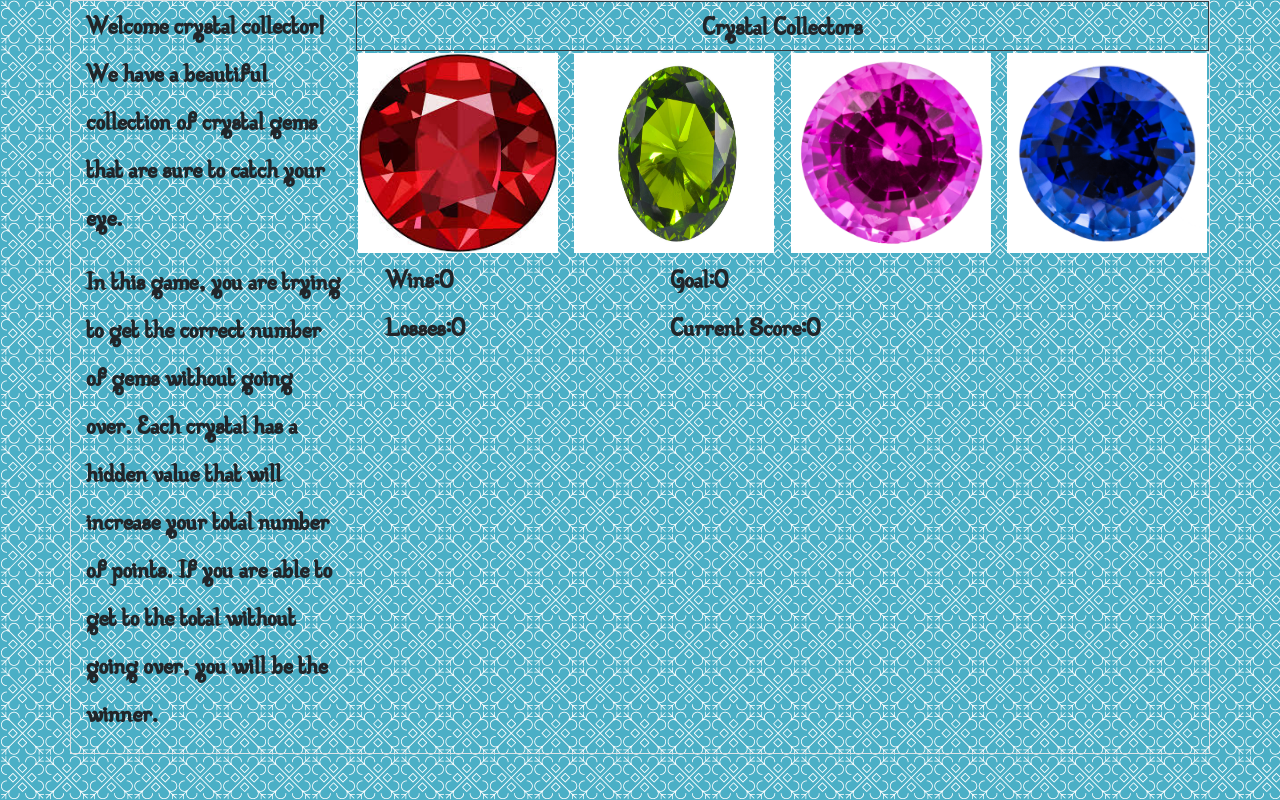
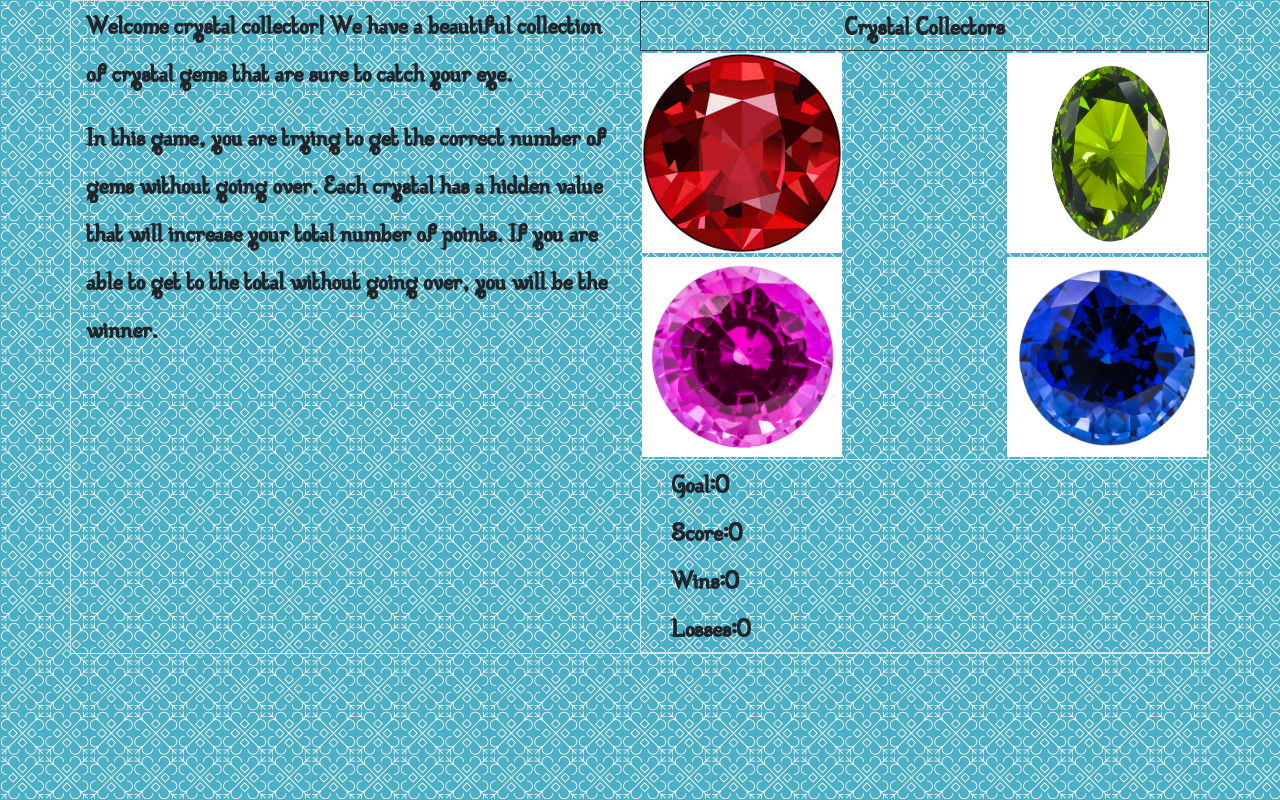
Before and after one commit to rsuttles58/Crystal-Collector, a plain HTML site: page index.html in a window 1280 px wide. Drawn offline with nearby package versions, Linux system fonts and the light colour scheme.

Commit message:
Updated js onclicks to jquery, rearranged html elements.

```diff
--- a/assets/javascript/game.js
+++ b/assets/javascript/game.js
@@ -1,13 +1,3 @@
-
-//******Functions********//
-function gemNumberGen() {
-    redGem = Math.floor(Math.random * 12);
-    greenGem = Math.floor(Math.random * 12);
-    purpleGem = Math.floor(Math.random * 12);
-    blueGem = Math.floor(Math.random * 12);
-    totalGoal = Math.floor(Math.random * 101 + 19);
-}
-
 $(document).ready(function () {
     //******Variables********//
     //Define base variables.  Goal, Current Score, wins, losses, and the four crystals.
@@ -15,13 +5,13 @@ $(document).ready(function () {
     var score = 0;
     var wins = 0;
     var losses = 0;
-    var redGem = 0;
-    var greenGem = 0;
-    var purpleGem = 0;
-    var blueGem = 0;
+    var redGem = Math.floor(Math.random * 12);
+    var greenGem = Math.floor(Math.random * 12);
+    var purpleGem = Math.floor(Math.random * 12);
+    var blueGem = Math.floor(Math.random * 12);
 
-    Math.floor()
-    Math.random()
+    Math.floor();
+    Math.random();
     //call gemNumberGen which is used to call and set the values of the four crystals and the goal.  This does not appear to be working.
     gemNumberGen();
 
@@ -35,18 +25,35 @@ $(document).ready(function () {
     $("#red").click(function () {
         redGem = parseInt(redGem);
         score = score + redGem;
+        $("#currentScore").text(score);
+        console.log(redGem);
     })
     $("#green").click(function () {
         greenGem = parseInt(greenGem);
         score = score + greenGem;
+        $("#currentScore").text(score);
+        console.log(redGem);
     })
     $("#purple").click(function () {
         purpleGem = parseInt(purpleGem);
         score = score + purpleGem;
+        $("#currentScore").text(score);
+        console.log(redGem);
     })
     $("#blue").click(function () {
         blueGem = parseInt(blueGem);
         score = score + blueGem;
+        $("#currentScore").text(score);
+        console.log(redGem);
     })
 
 })
+
+//******Functions********//
+function gemNumberGen() {
+    redGem = Math.floor(Math.random * 12);
+    greenGem = Math.floor(Math.random * 12);
+    purpleGem = Math.floor(Math.random * 12);
+    blueGem = Math.floor(Math.random * 12);
+    totalGoal = Math.floor(Math.random * 101 + 19);
+}
--- a/index.html
+++ b/index.html
@@ -17,31 +17,28 @@
 <body>
     <div class="container">
         <div class="row border">
-            <div class="instructions col-3">
+            <div class="instructions col-6">
                 <p>Welcome crystal collector! We have a beautiful collection of crystal gems that are sure to catch your
                     eye.</p>
                 <p>In this game, you are trying to get the correct number of gems <b>without</b> going over. Each
                     crystal has a hidden value that will increase your total number of points. If you are able to get to
                     the total without going over, you will be the winner.</p>
-
-
             </div>
-            <div class="title col-9">
+            <div class="title col-6">
                 <div class="title row border border-dark justify-content-center" text-center>Crystal Collectors</div>
-                <div class="crystals row justify-content-between d-flex align-items-center">
+                <div class="crystals row justify-content-between d-flex flex-wrap align-items-center">
                     <img class="gem" id="red" src="assets/images/redgem.png" alt="red gem">
                     <img class="gem" id="green" src="assets/images/greengem.png" alt="green gem">
                     <img class="gem" id="purple" src="assets/images/purplegem.png" alt="purple gem">
                     <img class="gem" id="blue" src="assets/images/bluegem.png" alt="blue gem">
                 </div>
-                <div class="scoring row">
-                    <div class="overall-scoring col-4 align-items-center">
+                <div class="scoring row border align-items-center">
+                    <div class="overall-scoring col-12 align-items-center">
+                        <div class="col-3">Goal:<span id="goal"></span></div>
+                        <div class="col-6">Score:<span id="currentScore"></span></div>
                         <div class="col-4">Wins:<span id="wins"></span></div>
                         <div class="col-4">Losses:<span id="losses"></span></div>
-                    </div>
-                    <div class="ingame-scoring col-8 align-items-center">
-                        <div class="col-3">Goal:<span id="goal"></span></div>
-                        <div class="col-5">Current Score:<span id="currentScore"></span></div>
+
                     </div>
                 </div>
             </div>
```
